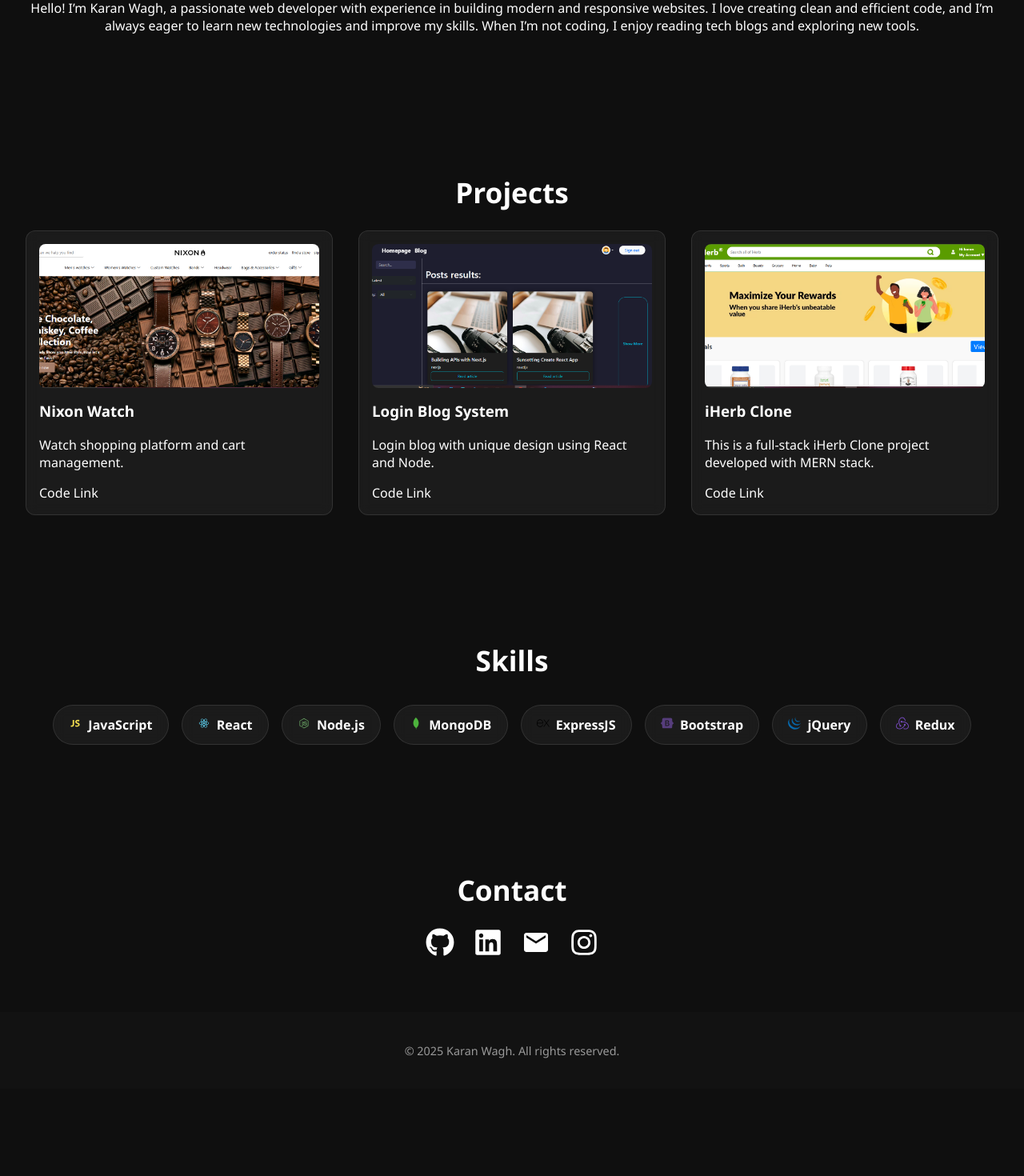
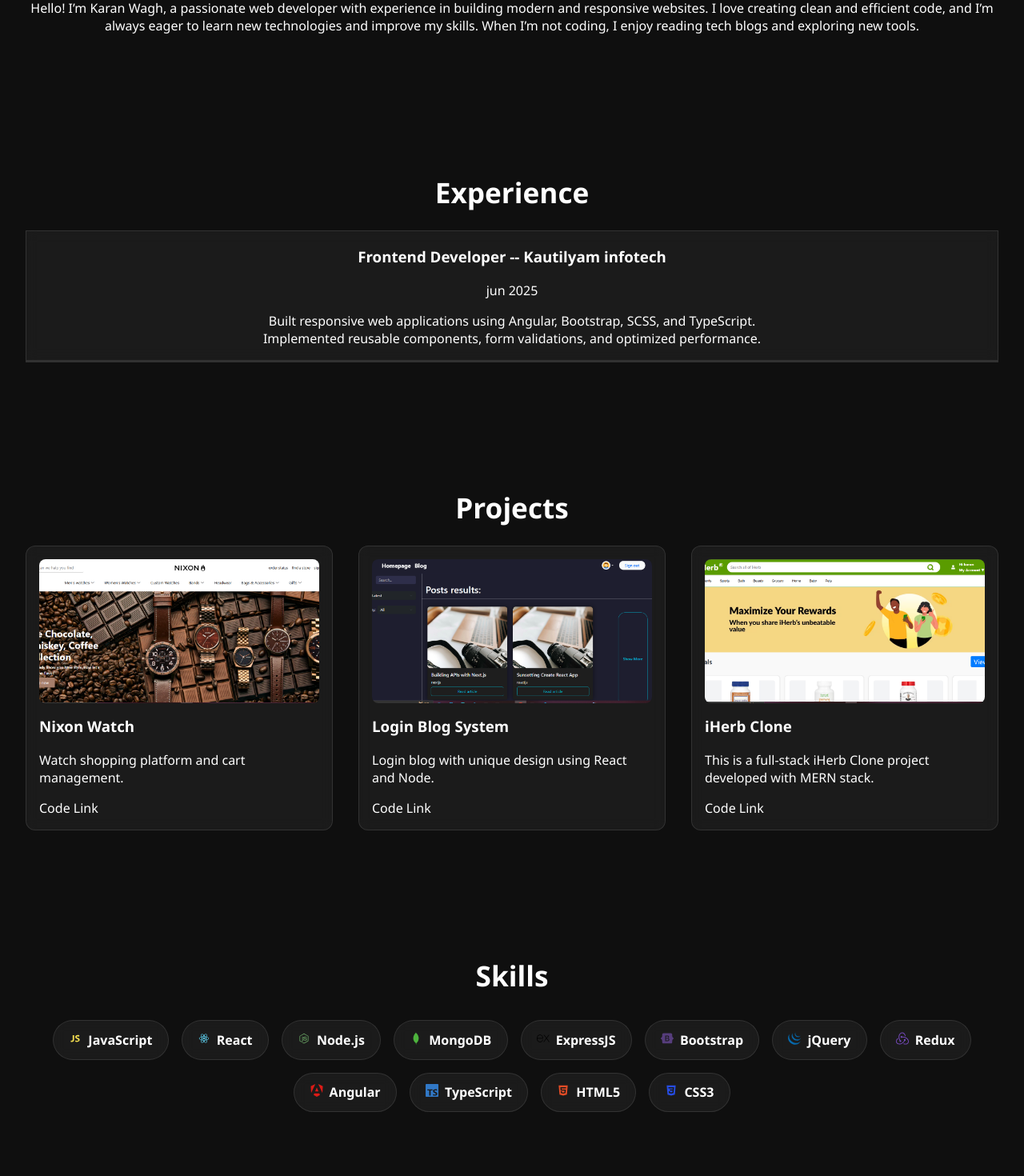
Before and after one commit to karanwagh17/Portfolio, a React (Vite) app: page / in a window 1280 px wide. Shown: the part 1020-2490 px from the top of the page at 80% size. Before the commit the page ends 2381 px from the top, so only its background shows below. Built offline with nearby package versions, Linux system fonts and the light colour scheme; the HTML template or start-up script is replaced by a standard one.

Commit message:
Update App.jsx

```diff
--- a/src/App.jsx
+++ b/src/App.jsx
@@ -6,8 +6,17 @@ import {
   DiReact,
   DiNodejsSmall,
   DiMongodb,
+  DiHtml5,
+  DiCss3,
 } from "react-icons/di";
-import { SiExpress, SiBootstrap, SiJquery, SiRedux } from "react-icons/si";
+import {
+  SiExpress,
+  SiBootstrap,
+  SiJquery,
+  SiRedux,
+  SiAngular,
+  SiTypescript,
+} from "react-icons/si";
 import { motion } from "framer-motion";
 import "./App.css";
 import nixon from "../src/assets/nixon.png";
@@ -24,6 +33,7 @@ export default function App() {
     return () => clearTimeout(timer);
   }, []);
 
+  // ✅ Updated Skills
   const skills = [
     { name: "JavaScript", icon: <DiJavascript1 color="#f0db4f" /> },
     { name: "React", icon: <DiReact color="#61dafb" /> },
@@ -33,6 +43,10 @@ export default function App() {
     { name: "Bootstrap", icon: <SiBootstrap color="#563d7c" /> },
     { name: "jQuery", icon: <SiJquery color="#0769ad" /> },
     { name: "Redux", icon: <SiRedux color="#764abc" /> },
+    { name: "Angular", icon: <SiAngular color="#dd1b16" /> },
+    { name: "TypeScript", icon: <SiTypescript color="#3178c6" /> },
+    { name: "HTML5", icon: <DiHtml5 color="#e34c26" /> },
+    { name: "CSS3", icon: <DiCss3 color="#264de4" /> },
   ];
 
   const fadeUp = {
@@ -53,12 +67,17 @@ export default function App() {
 
   return (
     <div className="app">
+      {/* Navbar */}
       <nav className="navbar">
         <div className="nav-brand">Karan Wagh</div>
         <ul className="nav-links">
           <li>
             <a href="#about">About</a>
           </li>
+          <li>
+            <a href="#experience">Experience</a>
+          </li>{" "}
+          {/* ✅ New link */}
           <li>
             <a href="#projects">Projects</a>
           </li>
@@ -71,6 +90,7 @@ export default function App() {
         </ul>
       </nav>
 
+      {/* Hero */}
       <header className="hero">
         <motion.div
           className="hero-content"
@@ -105,6 +125,7 @@ export default function App() {
         </motion.div>
       </header>
 
+      {/* About */}
       <motion.section
         id="about"
         className="section about"
@@ -124,6 +145,33 @@ export default function App() {
         </p>
       </motion.section>
 
+      {/* ✅ Experience Section */}
+      <motion.section
+        id="experience"
+        className="section experience"
+        variants={fadeUp}
+        initial="hidden"
+        whileInView="visible"
+        viewport={{ once: true }}
+        transition={{ duration: 0.8 }}
+      >
+        <h2>Experience</h2>
+        <div className="experience-timeline">
+          <div className="experience-item glass">
+            <div className="exp-dot"></div>
+            <div className="exp-content">
+              <h3>Frontend Developer -- Kautilyam infotech </h3>
+              <span className="exp-date">jun 2025 </span>
+              <p>
+              Built responsive web applications using Angular, Bootstrap, SCSS, and TypeScript. <br />
+      Implemented reusable components, form validations, and optimized performance.
+            </p></div>
+          </div>
+          <div className="experience-item glass"></div>
+        </div>
+      </motion.section>
+
+      {/* Projects */}
       <motion.section
         id="projects"
         className="section projects"
@@ -172,14 +220,17 @@ export default function App() {
               Code Link
             </a>
           </motion.div>
+
           <motion.div
             className="project-card glass"
             whileHover={{ scale: 1.05 }}
           >
             <div className="project-image">
-              <a href="https://i-herb-ten.vercel.app/"><img src={iherb} alt="Login Blog System" /></a>
+              <a href="https://i-herb-ten.vercel.app/">
+                <img src={iherb} alt="iHerb Clone" />
+              </a>
             </div>
-            <h3> iHerb Clone</h3>
+            <h3>iHerb Clone</h3>
             <p>
               This is a full-stack iHerb Clone project developed with MERN
               stack.
@@ -195,6 +246,7 @@ export default function App() {
         </div>
       </motion.section>
 
+      {/* Skills */}
       <motion.section
         id="skills"
         className="section skills"
@@ -230,6 +282,7 @@ export default function App() {
         </motion.div>
       </motion.section>
 
+      {/* Contact */}
       <motion.section
         id="contact"
         className="section contact"
@@ -272,6 +325,7 @@ export default function App() {
         </div>
       </motion.section>
 
+      {/* Footer */}
       <footer className="footer">
         <p>© {new Date().getFullYear()} Karan Wagh. All rights reserved.</p>
       </footer>
```
